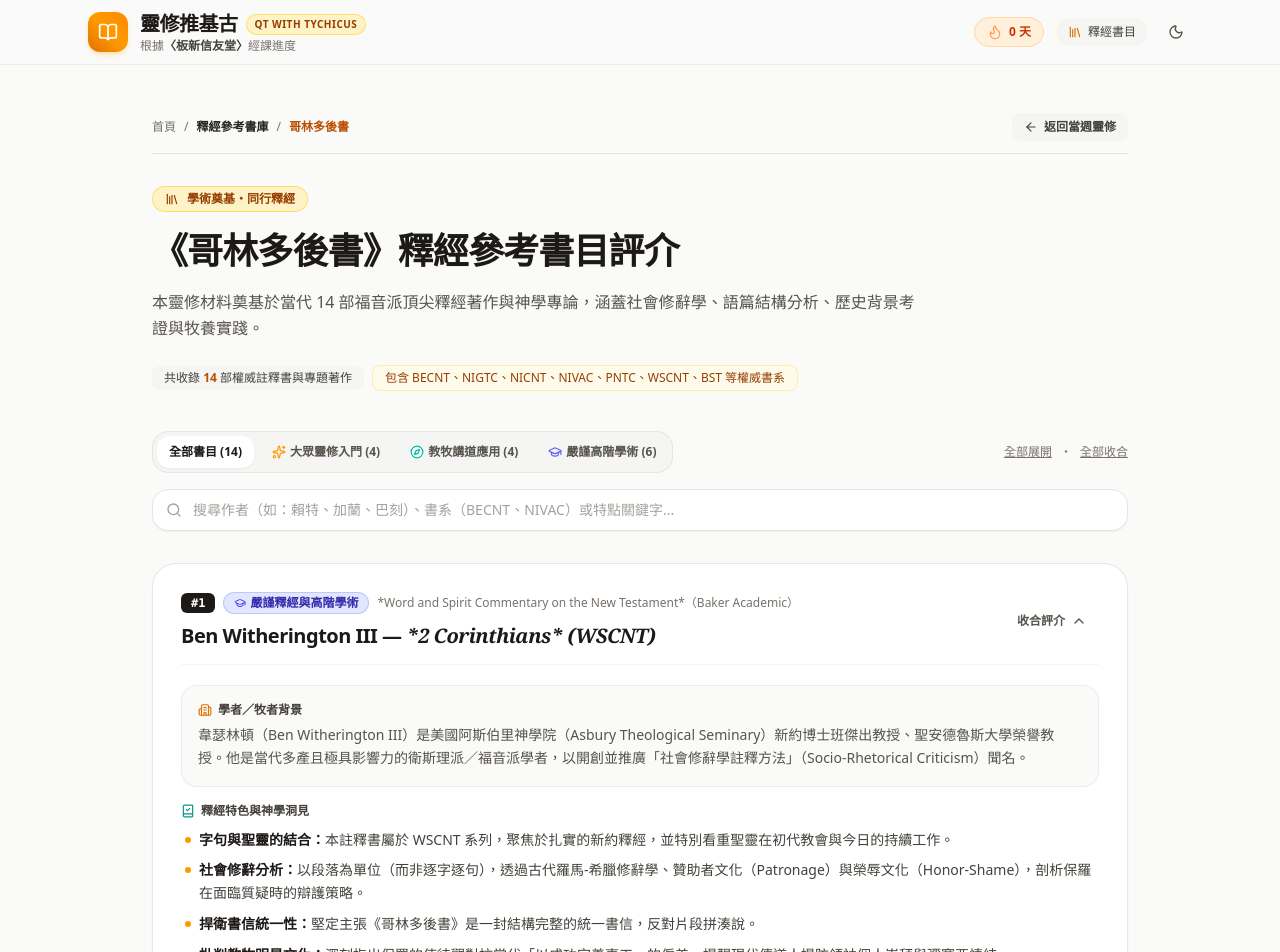
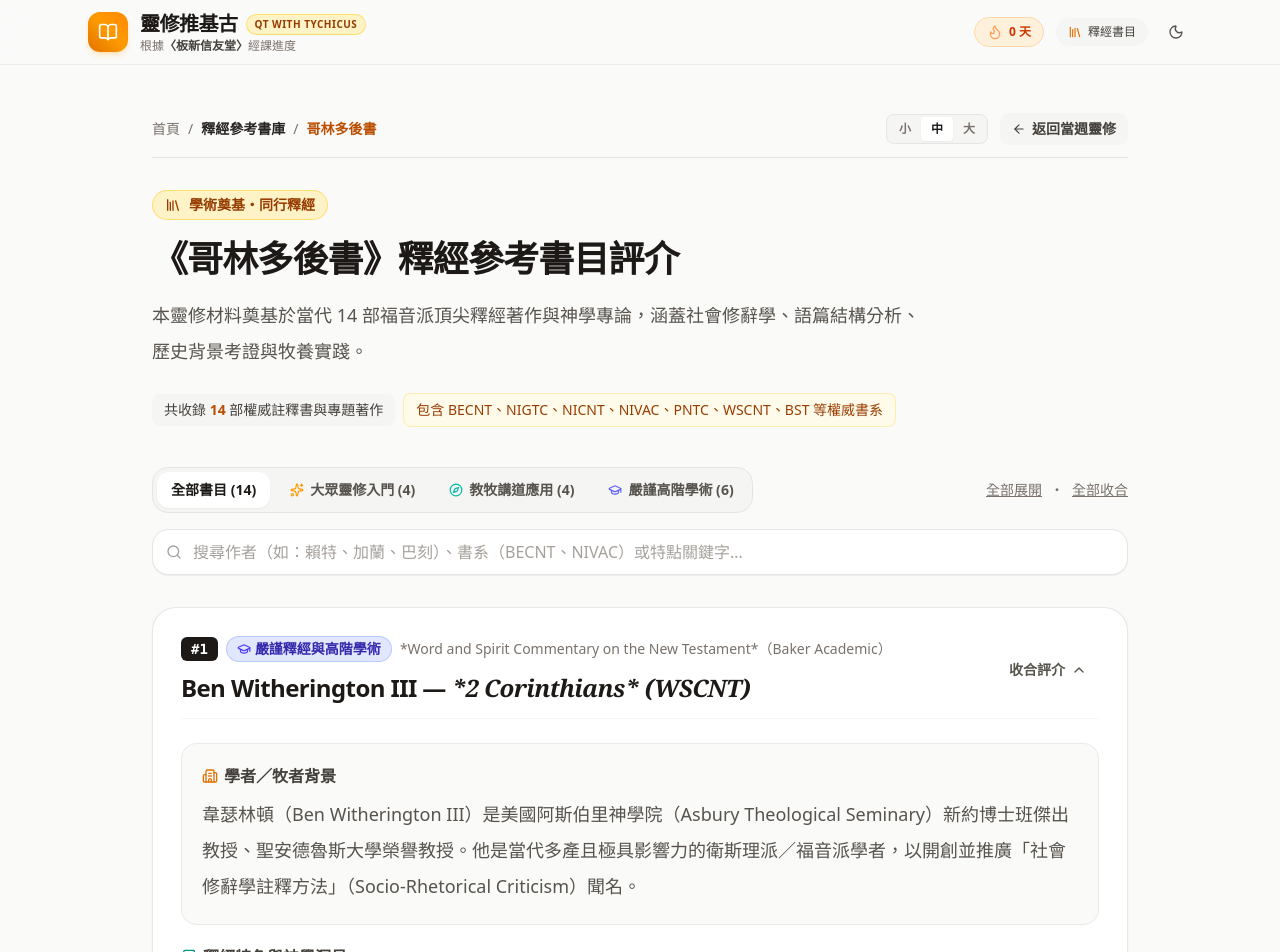
Before and after one commit to TychicusAI/QT-with-Tychicus, a Next.js app: page /books/2-corinthians in a window 1280 px wide. Shown: the top 952 px of the page. Built offline with nearby package versions, Linux system fonts and the light colour scheme.

Commit message:
style: 調整哥林多後書釋經書目評介與卡片字體為中字級並支援字級切換

```diff
--- a/src/components/BibliographyViewer.tsx
+++ b/src/components/BibliographyViewer.tsx
@@ -27,6 +27,23 @@ export function BibliographyViewer({ bibliography }: BibliographyViewerProps) {
   const [expandedBooks, setExpandedBooks] = useState<Set<number>>(
     () => new Set(bibliography.items.map((b) => b.id))
   );
+  const [fontSize, setFontSize] = useState<"normal" | "large" | "xlarge">("large");
+
+  React.useEffect(() => {
+    try {
+      const saved = localStorage.getItem("qt_font_size");
+      if (saved === "normal" || saved === "large" || saved === "xlarge") {
+        setFontSize(saved);
+      }
+    } catch {}
+  }, []);
+
+  const handleSetFontSize = (size: "normal" | "large" | "xlarge") => {
+    setFontSize(size);
+    try {
+      localStorage.setItem("qt_font_size", size);
+    } catch {}
+  };
 
   const toggleExpand = (id: number) => {
     setExpandedBooks((prev) => {
@@ -47,6 +64,19 @@ export function BibliographyViewer({ bibliography }: BibliographyViewerProps) {
   const collapseAll = () => {
     setExpandedBooks(new Set());
   };
+
+  // Font size classes - 預設為「中」字級 (large)
+  const contentFontClass = {
+    normal: "text-sm sm:text-base leading-relaxed",
+    large: "text-base sm:text-lg leading-relaxed sm:leading-loose",
+    xlarge: "text-lg sm:text-xl leading-loose",
+  }[fontSize];
+
+  const subHeadingFontClass = {
+    normal: "text-xs sm:text-sm font-bold",
+    large: "text-sm sm:text-base font-bold",
+    xlarge: "text-base sm:text-lg font-bold",
+  }[fontSize];
 
   const categoryCounts = useMemo(() => {
     const counts = {
@@ -84,7 +114,7 @@ export function BibliographyViewer({ bibliography }: BibliographyViewerProps) {
   return (
     <div className="max-w-5xl mx-auto px-4 sm:px-6 py-8 sm:py-12 space-y-8">
       {/* Top Breadcrumb & Back Navigation */}
-      <div className="flex items-center justify-between gap-3 text-xs text-stone-500 dark:text-stone-400 pb-3 border-b border-stone-200 dark:border-stone-800">
+      <div className="flex flex-wrap items-center justify-between gap-3 text-xs sm:text-sm text-stone-500 dark:text-stone-400 pb-3 border-b border-stone-200 dark:border-stone-800">
         <nav className="flex items-center gap-2">
           <Link href="/" className="hover:text-stone-900 dark:hover:text-stone-100 font-medium">
             首頁
@@ -95,19 +125,55 @@ export function BibliographyViewer({ bibliography }: BibliographyViewerProps) {
           <span className="font-semibold text-amber-700 dark:text-amber-400">{bibliography.bookName}</span>
         </nav>
 
+        <div className="flex items-center gap-3">
+          {/* Font size switcher */}
+          <div className="flex items-center bg-stone-100 dark:bg-stone-800/80 rounded-lg p-0.5 border border-stone-200 dark:border-stone-700">
+            <button
+              onClick={() => handleSetFontSize("normal")}
+              className={`px-2.5 py-1 rounded text-xs font-semibold cursor-pointer transition ${
+                fontSize === "normal"
+                  ? "bg-white dark:bg-stone-700 text-stone-900 dark:text-white shadow-xs"
+                  : "text-stone-500 hover:text-stone-800 dark:hover:text-stone-200"
+              }`}
+            >
+              小
+            </button>
+            <button
+              onClick={() => handleSetFontSize("large")}
+              className={`px-2.5 py-1 rounded text-xs font-semibold cursor-pointer transition ${
+                fontSize === "large"
+                  ? "bg-white dark:bg-stone-700 text-stone-900 dark:text-white shadow-xs"
+                  : "text-stone-500 hover:text-stone-800 dark:hover:text-stone-200"
+              }`}
+            >
+              中
+            </button>
+            <button
+              onClick={() => handleSetFontSize("xlarge")}
+              className={`px-2.5 py-1 rounded text-xs font-semibold cursor-pointer transition ${
+                fontSize === "xlarge"
+                  ? "bg-white dark:bg-stone-700 text-stone-900 dark:text-white shadow-xs"
+                  : "text-stone-500 hover:text-stone-800 dark:hover:text-stone-200"
+              }`}
+            >
+              大
+            </button>
+          </div>
+
           <Link
             href="/devotional/youth/2026-09-14/mon"
-          className="inline-flex items-center gap-1.5 px-3 py-1.5 rounded-lg text-xs font-semibold bg-stone-100 hover:bg-stone-200 dark:bg-stone-800 dark:hover:bg-stone-700 text-stone-700 dark:text-stone-200 transition"
+            className="inline-flex items-center gap-1.5 px-3 py-1.5 rounded-lg text-xs sm:text-sm font-semibold bg-stone-100 hover:bg-stone-200 dark:bg-stone-800 dark:hover:bg-stone-700 text-stone-700 dark:text-stone-200 transition"
           >
             <ArrowLeft className="w-3.5 h-3.5" />
             <span>返回當週靈修</span>
           </Link>
         </div>
+      </div>
 
       {/* Hero Header */}
       <header className="space-y-4">
-        <div className="inline-flex items-center gap-2 px-3 py-1 rounded-full text-xs font-semibold bg-amber-100 dark:bg-amber-950/60 text-amber-800 dark:text-amber-300 border border-amber-300/60 dark:border-amber-700/50">
-          <Library className="w-3.5 h-3.5" />
+        <div className="inline-flex items-center gap-2 px-3 py-1 rounded-full text-xs sm:text-sm font-semibold bg-amber-100 dark:bg-amber-950/60 text-amber-800 dark:text-amber-300 border border-amber-300/60 dark:border-amber-700/50">
+          <Library className="w-4 h-4" />
           <span>學術奠基・同行釋經</span>
         </div>
 
@@ -115,15 +181,15 @@ export function BibliographyViewer({ bibliography }: BibliographyViewerProps) {
           《{bibliography.bookName}》釋經參考書目評介
         </h1>
 
-        <p className="text-stone-600 dark:text-stone-300 text-sm sm:text-base leading-relaxed max-w-3xl">
+        <p className={`text-stone-600 dark:text-stone-300 ${contentFontClass} max-w-3xl`}>
           {bibliography.description}
         </p>
 
-        <div className="flex flex-wrap items-center gap-2 pt-2 text-xs">
-          <span className="px-3 py-1 rounded-lg bg-stone-100 dark:bg-stone-800 text-stone-700 dark:text-stone-300 font-medium">
+        <div className="flex flex-wrap items-center gap-2 pt-2 text-xs sm:text-sm">
+          <span className="px-3 py-1.5 rounded-lg bg-stone-100 dark:bg-stone-800 text-stone-700 dark:text-stone-300 font-medium">
             共收錄 <strong className="text-amber-700 dark:text-amber-400 font-bold">{bibliography.totalBooks}</strong> 部權威註釋書與專題著作
           </span>
-          <span className="px-3 py-1 rounded-lg bg-amber-50 dark:bg-amber-950/30 text-amber-800 dark:text-amber-300 border border-amber-200/60 dark:border-amber-800/40">
+          <span className="px-3 py-1.5 rounded-lg bg-amber-50 dark:bg-amber-950/30 text-amber-800 dark:text-amber-300 border border-amber-200/60 dark:border-amber-800/40">
             包含 BECNT、NIGTC、NICNT、NIVAC、PNTC、WSCNT、BST 等權威書系
           </span>
         </div>
@@ -133,10 +199,10 @@ export function BibliographyViewer({ bibliography }: BibliographyViewerProps) {
       <div className="space-y-4 pt-2">
         <div className="flex flex-col md:flex-row items-stretch md:items-center justify-between gap-3">
           {/* Category Tabs */}
-          <div className="flex items-center gap-1.5 p-1 rounded-2xl bg-stone-100 dark:bg-stone-900 border border-stone-200 dark:border-stone-800 overflow-x-auto text-xs font-semibold">
+          <div className="flex items-center gap-1.5 p-1 rounded-2xl bg-stone-100 dark:bg-stone-900 border border-stone-200 dark:border-stone-800 overflow-x-auto text-xs sm:text-sm font-semibold">
             <button
               onClick={() => setSelectedCategory("all")}
-              className={`px-3 py-2 rounded-xl transition cursor-pointer whitespace-nowrap ${
+              className={`px-3.5 py-2 rounded-xl transition cursor-pointer whitespace-nowrap ${
                 selectedCategory === "all"
                   ? "bg-white dark:bg-stone-800 text-stone-900 dark:text-white shadow-xs"
                   : "text-stone-600 dark:text-stone-400 hover:text-stone-900 dark:hover:text-stone-100"
@@ -147,7 +213,7 @@ export function BibliographyViewer({ bibliography }: BibliographyViewerProps) {
 
             <button
               onClick={() => setSelectedCategory("accessible")}
-              className={`flex items-center gap-1 px-3 py-2 rounded-xl transition cursor-pointer whitespace-nowrap ${
+              className={`flex items-center gap-1.5 px-3.5 py-2 rounded-xl transition cursor-pointer whitespace-nowrap ${
                 selectedCategory === "accessible"
                   ? "bg-white dark:bg-stone-800 text-amber-700 dark:text-amber-300 shadow-xs font-bold"
                   : "text-stone-600 dark:text-stone-400 hover:text-stone-900 dark:hover:text-stone-100"
@@ -159,7 +225,7 @@ export function BibliographyViewer({ bibliography }: BibliographyViewerProps) {
 
             <button
               onClick={() => setSelectedCategory("pastoral")}
-              className={`flex items-center gap-1 px-3 py-2 rounded-xl transition cursor-pointer whitespace-nowrap ${
+              className={`flex items-center gap-1.5 px-3.5 py-2 rounded-xl transition cursor-pointer whitespace-nowrap ${
                 selectedCategory === "pastoral"
                   ? "bg-white dark:bg-stone-800 text-teal-700 dark:text-teal-300 shadow-xs font-bold"
                   : "text-stone-600 dark:text-stone-400 hover:text-stone-900 dark:hover:text-stone-100"
@@ -171,7 +237,7 @@ export function BibliographyViewer({ bibliography }: BibliographyViewerProps) {
 
             <button
               onClick={() => setSelectedCategory("academic")}
-              className={`flex items-center gap-1 px-3 py-2 rounded-xl transition cursor-pointer whitespace-nowrap ${
+              className={`flex items-center gap-1.5 px-3.5 py-2 rounded-xl transition cursor-pointer whitespace-nowrap ${
                 selectedCategory === "academic"
                   ? "bg-white dark:bg-stone-800 text-indigo-700 dark:text-indigo-300 shadow-xs font-bold"
                   : "text-stone-600 dark:text-stone-400 hover:text-stone-900 dark:hover:text-stone-100"
@@ -183,7 +249,7 @@ export function BibliographyViewer({ bibliography }: BibliographyViewerProps) {
           </div>
 
           {/* Quick Actions */}
-          <div className="flex items-center gap-2 self-end md:self-auto text-xs text-stone-500 dark:text-stone-400">
+          <div className="flex items-center gap-2 self-end md:self-auto text-xs sm:text-sm text-stone-500 dark:text-stone-400">
             <button
               onClick={expandAll}
               className="hover:text-stone-800 dark:hover:text-stone-200 transition cursor-pointer underline"
@@ -208,12 +274,12 @@ export function BibliographyViewer({ bibliography }: BibliographyViewerProps) {
             value={searchQuery}
             onChange={(e) => setSearchQuery(e.target.value)}
             placeholder="搜尋作者（如：賴特、加蘭、巴刻）、書系（BECNT、NIVAC）或特點關鍵字..."
-            className="w-full pl-10 pr-4 py-2.5 rounded-2xl bg-white dark:bg-stone-950 border border-stone-200 dark:border-stone-800 text-sm text-stone-800 dark:text-stone-200 placeholder:text-stone-400 focus:outline-none focus:ring-2 focus:ring-amber-500 transition shadow-2xs"
+            className="w-full pl-10 pr-4 py-2.5 rounded-2xl bg-white dark:bg-stone-950 border border-stone-200 dark:border-stone-800 text-sm sm:text-base text-stone-800 dark:text-stone-200 placeholder:text-stone-400 focus:outline-none focus:ring-2 focus:ring-amber-500 transition shadow-2xs"
           />
           {searchQuery && (
             <button
               onClick={() => setSearchQuery("")}
-              className="absolute right-3.5 top-1/2 -translate-y-1/2 text-xs text-stone-400 hover:text-stone-600 dark:hover:text-stone-200"
+              className="absolute right-3.5 top-1/2 -translate-y-1/2 text-xs sm:text-sm text-stone-400 hover:text-stone-600 dark:hover:text-stone-200"
             >
               清除
             </button>
@@ -226,7 +292,7 @@ export function BibliographyViewer({ bibliography }: BibliographyViewerProps) {
         {filteredItems.length === 0 ? (
           <div className="text-center py-16 bg-stone-50 dark:bg-stone-900/40 rounded-3xl border border-dashed border-stone-300 dark:border-stone-800 space-y-3">
             <Library className="w-8 h-8 text-stone-400 mx-auto" />
-            <p className="text-stone-600 dark:text-stone-400 font-medium text-sm">
+            <p className="text-stone-600 dark:text-stone-400 font-medium text-sm sm:text-base">
               沒有找到符合「{searchQuery}」的註釋書或著作
             </p>
             <button
@@ -234,7 +300,7 @@ export function BibliographyViewer({ bibliography }: BibliographyViewerProps) {
                 setSearchQuery("");
                 setSelectedCategory("all");
               }}
-              className="text-xs text-amber-600 dark:text-amber-400 underline font-medium"
+              className="text-xs sm:text-sm text-amber-600 dark:text-amber-400 underline font-medium"
             >
               清除篩選條件
             </button>
@@ -246,15 +312,15 @@ export function BibliographyViewer({ bibliography }: BibliographyViewerProps) {
             const categoryStyle = {
               accessible: {
                 badge: "bg-amber-100 dark:bg-amber-950/60 text-amber-800 dark:text-amber-300 border-amber-300/60",
-                icon: <Sparkles className="w-3 h-3 text-amber-600 dark:text-amber-400" />,
+                icon: <Sparkles className="w-3.5 h-3.5 text-amber-600 dark:text-amber-400" />,
               },
               pastoral: {
                 badge: "bg-teal-100 dark:bg-teal-950/60 text-teal-800 dark:text-teal-300 border-teal-300/60",
-                icon: <Compass className="w-3 h-3 text-teal-600 dark:text-teal-400" />,
+                icon: <Compass className="w-3.5 h-3.5 text-teal-600 dark:text-teal-400" />,
               },
               academic: {
                 badge: "bg-indigo-100 dark:bg-indigo-950/60 text-indigo-800 dark:text-indigo-300 border-indigo-300/60",
-                icon: <GraduationCap className="w-3 h-3 text-indigo-600 dark:text-indigo-400" />,
+                icon: <GraduationCap className="w-3.5 h-3.5 text-indigo-600 dark:text-indigo-400" />,
               },
             }[item.category];
 
@@ -265,30 +331,30 @@ export function BibliographyViewer({ bibliography }: BibliographyViewerProps) {
               >
                 {/* Header Row */}
                 <div className="flex flex-col sm:flex-row sm:items-center justify-between gap-3 border-b border-stone-100 dark:border-stone-800/80 pb-3.5">
-                  <div className="space-y-1">
+                  <div className="space-y-1.5">
                     <div className="flex items-center gap-2 flex-wrap">
-                      <span className="px-2.5 py-0.5 rounded-md bg-stone-900 text-white dark:bg-stone-100 dark:text-stone-900 text-xs font-bold font-mono">
+                      <span className="px-2.5 py-0.5 rounded-md bg-stone-900 text-white dark:bg-stone-100 dark:text-stone-900 text-xs sm:text-sm font-bold font-mono">
                         #{item.id}
                       </span>
                       <span
-                        className={`inline-flex items-center gap-1 px-2.5 py-0.5 rounded-full text-xs font-semibold border ${categoryStyle.badge}`}
+                        className={`inline-flex items-center gap-1 px-2.5 py-0.5 rounded-full text-xs sm:text-sm font-semibold border ${categoryStyle.badge}`}
                       >
                         {categoryStyle.icon}
                         <span>{item.categoryLabel}</span>
                       </span>
-                      <span className="text-xs text-stone-500 dark:text-stone-400 font-medium">
+                      <span className="text-xs sm:text-sm text-stone-500 dark:text-stone-400 font-medium">
                         {item.series}
                       </span>
                     </div>
 
-                    <h2 className="text-base sm:text-xl font-extrabold text-stone-900 dark:text-stone-50 tracking-tight pt-1">
+                    <h2 className="text-lg sm:text-2xl font-extrabold text-stone-900 dark:text-stone-50 tracking-tight pt-1">
                       {item.author} — <span className="font-serif italic font-semibold">{item.bookTitle}</span>
                     </h2>
                   </div>
 
                   <button
                     onClick={() => toggleExpand(item.id)}
-                    className="self-end sm:self-center inline-flex items-center gap-1.5 px-3 py-1.5 rounded-xl text-xs font-semibold text-stone-600 dark:text-stone-300 hover:bg-stone-100 dark:hover:bg-stone-800 transition cursor-pointer"
+                    className="self-end sm:self-center inline-flex items-center gap-1.5 px-3 py-1.5 rounded-xl text-xs sm:text-sm font-semibold text-stone-600 dark:text-stone-300 hover:bg-stone-100 dark:hover:bg-stone-800 transition cursor-pointer"
                   >
                     <span>{isExpanded ? "收合評介" : "展開評介"}</span>
                     <ChevronDown
@@ -300,15 +366,15 @@ export function BibliographyViewer({ bibliography }: BibliographyViewerProps) {
                 </div>
 
                 {isExpanded && (
-                  <div className="space-y-4 pt-1 animate-in fade-in duration-200">
+                  <div className="space-y-5 pt-2 animate-in fade-in duration-200">
                     {/* Author Background */}
                     {item.authorBackground && (
-                      <div className="p-4 rounded-2xl bg-stone-50 dark:bg-stone-900/60 border border-stone-200/70 dark:border-stone-800/70 space-y-1.5">
-                        <div className="flex items-center gap-1.5 text-xs font-bold text-stone-700 dark:text-stone-300">
-                          <Building2 className="w-3.5 h-3.5 text-amber-600 dark:text-amber-400" />
+                      <div className="p-4 sm:p-5 rounded-2xl bg-stone-50 dark:bg-stone-900/60 border border-stone-200/70 dark:border-stone-800/70 space-y-2">
+                        <div className={`flex items-center gap-1.5 ${subHeadingFontClass} text-stone-700 dark:text-stone-300`}>
+                          <Building2 className="w-4 h-4 text-amber-600 dark:text-amber-400" />
                           <span>學者／牧者背景</span>
                         </div>
-                        <p className="text-xs sm:text-sm text-stone-600 dark:text-stone-300 leading-relaxed whitespace-pre-line">
+                        <p className={`${contentFontClass} text-stone-600 dark:text-stone-300 whitespace-pre-line`}>
                           {item.authorBackground}
                         </p>
                       </div>
@@ -316,20 +382,20 @@ export function BibliographyViewer({ bibliography }: BibliographyViewerProps) {
 
                     {/* Content Highlights / Key Features */}
                     {item.features.length > 0 && (
-                      <div className="space-y-2.5">
-                        <div className="flex items-center gap-1.5 text-xs font-bold text-stone-700 dark:text-stone-300">
-                          <BookCheck className="w-3.5 h-3.5 text-teal-600 dark:text-teal-400" />
+                      <div className="space-y-3">
+                        <div className={`flex items-center gap-1.5 ${subHeadingFontClass} text-stone-700 dark:text-stone-300`}>
+                          <BookCheck className="w-4 h-4 text-teal-600 dark:text-teal-400" />
                           <span>釋經特色與神學洞見</span>
                         </div>
 
-                        <ul className="space-y-2 text-xs sm:text-sm text-stone-700 dark:text-stone-200 leading-relaxed pl-1">
+                        <ul className={`space-y-2.5 ${contentFontClass} text-stone-700 dark:text-stone-200 pl-1`}>
                           {item.features.map((feat, fIdx) => {
                             // Extract title before colon if present
                             const colonMatch = feat.match(/^\*\*([^*]+)\*\*[：:]\s*(.*)$/);
                             if (colonMatch) {
                               return (
-                                <li key={fIdx} className="flex items-start gap-2">
-                                  <span className="w-1.5 h-1.5 rounded-full bg-amber-500 shrink-0 mt-2" />
+                                <li key={fIdx} className="flex items-start gap-2.5">
+                                  <span className="w-2 h-2 rounded-full bg-amber-500 shrink-0 mt-2.5" />
                                   <div>
                                     <strong className="font-bold text-stone-900 dark:text-stone-100">
                                       {colonMatch[1]}：
@@ -341,8 +407,8 @@ export function BibliographyViewer({ bibliography }: BibliographyViewerProps) {
                             }
 
                             return (
-                              <li key={fIdx} className="flex items-start gap-2">
-                                <span className="w-1.5 h-1.5 rounded-full bg-amber-500 shrink-0 mt-2" />
+                              <li key={fIdx} className="flex items-start gap-2.5">
+                                <span className="w-2 h-2 rounded-full bg-amber-500 shrink-0 mt-2.5" />
                                 <span>{feat}</span>
                               </li>
                             );
@@ -362,14 +428,14 @@ export function BibliographyViewer({ bibliography }: BibliographyViewerProps) {
       <footer className="pt-8 border-t border-stone-200 dark:border-stone-800 flex flex-col sm:flex-row items-center justify-between gap-4">
         <Link
           href="/"
-          className="text-xs font-semibold text-stone-500 hover:text-stone-900 dark:hover:text-stone-100 transition"
+          className="text-xs sm:text-sm font-semibold text-stone-500 hover:text-stone-900 dark:hover:text-stone-100 transition"
         >
           返回靈修推基古首頁
         </Link>
 
         <Link
           href="/devotional/youth/2026-09-14/mon"
-          className="w-full sm:w-auto inline-flex items-center justify-center gap-2 px-5 py-3 rounded-xl bg-amber-600 hover:bg-amber-500 text-white font-semibold text-sm transition shadow-md shadow-amber-600/20"
+          className="w-full sm:w-auto inline-flex items-center justify-center gap-2 px-5 py-3 rounded-xl bg-amber-600 hover:bg-amber-500 text-white font-semibold text-sm sm:text-base transition shadow-md shadow-amber-600/20"
         >
           <span>進入《哥林多後書》本週靈修 ➔</span>
         </Link>
```
Also changed, not shown: src/components/BibliographyCard.tsx (+4 -4 lines). Lines whose indentation alone changed are shown as unchanged.
